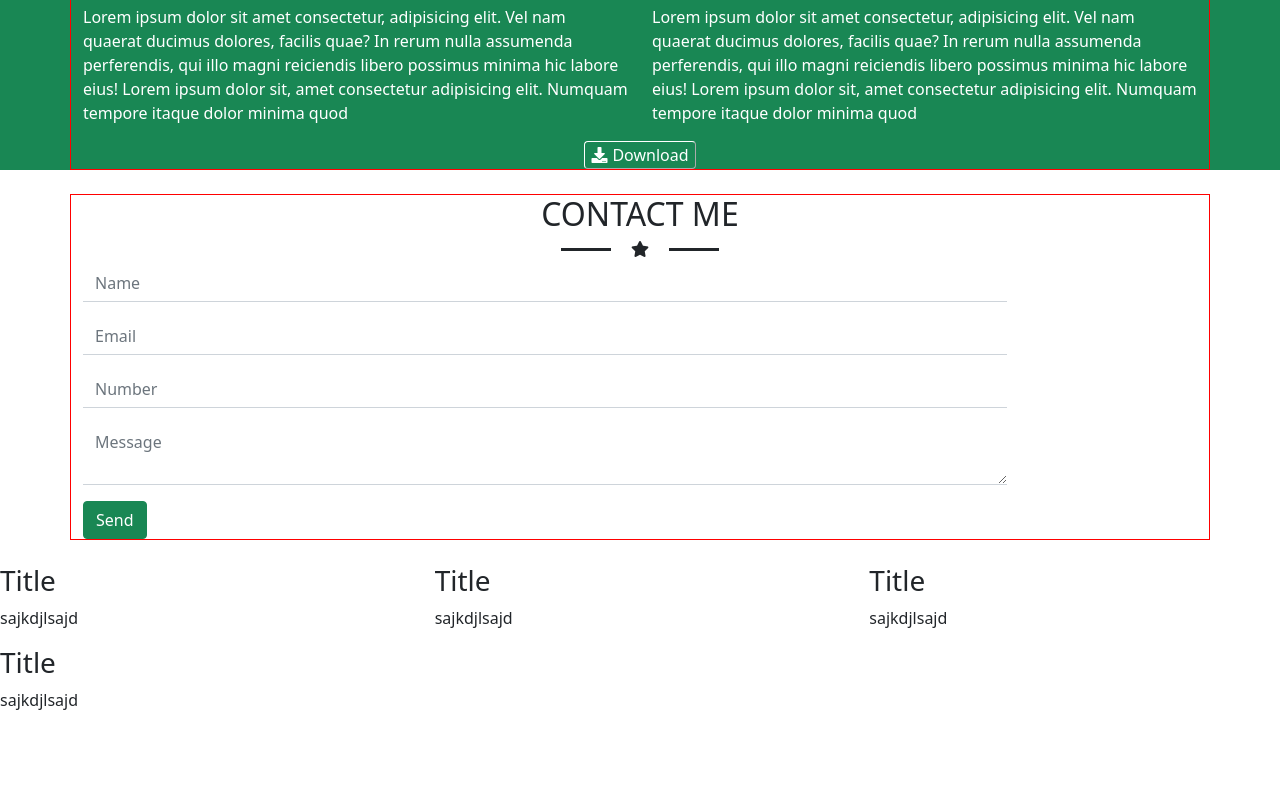
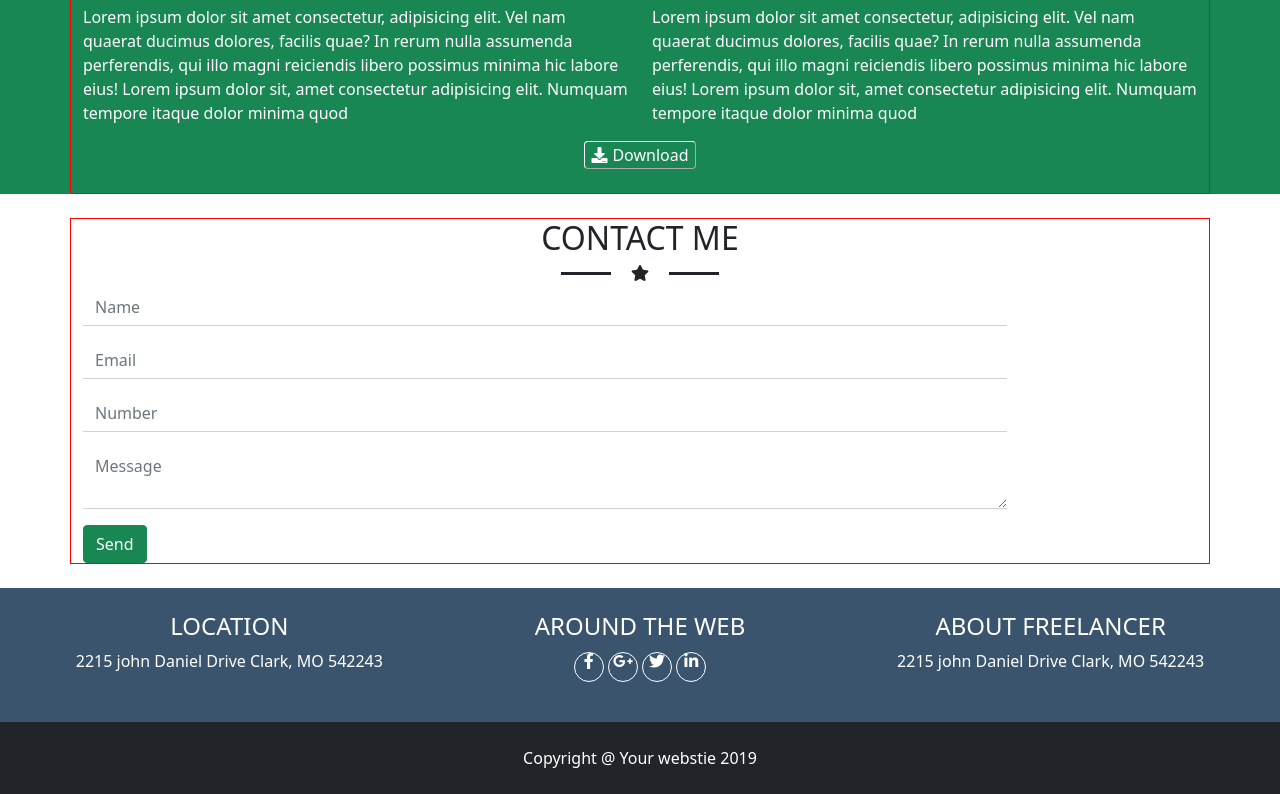
Before and after one commit to MatteoFilippini/html-css-bootstrap-freelancer, a plain HTML site: page index.html in a window 1280 px wide. Shown: the part 1234-2028 px from the top of the page. Before the commit the page ends 1962 px from the top, so only its background shows below. Drawn offline with nearby package versions, Linux system fonts and the light colour scheme.

Commit message:
added footer

```diff
--- a/css/style.css
+++ b/css/style.css
@@ -37,7 +37,13 @@
     margin-right: 5px;
 }
 /* footer */
-
+.radius{
+    border: 1px solid white;
+    width: 30px;
+    height: 30px;
+    border-radius: 50%;
+    text-align: center;
+}
 
 
 
--- a/index.html
+++ b/index.html
@@ -130,7 +130,7 @@
             </div>
             <div class="row text-center">
                 <div class="col">
-                    <button class="bg-success border-1 border-white rounded text-white">
+                    <button class="bg-success border-1 border-white rounded text-white mb-4">
                         <i class="fas fa-download"></i>Download
                     </button>
                 </div>
@@ -173,22 +173,30 @@
     </section>
 
     <footer>
-        <div class="row">
-            <div class="col-sm-12 col-md-4">
-                <h3>Title</h3>
-                <p>sajkdjlsajd</p>
+        <div class="container-fluid bg-blue">
+            <div class="row text-white text-center p-4">
+                <div class="col-sm-12 col-md-4 text-white text-center">
+                    <h4>LOCATION</h4>
+                    <p>2215 john Daniel Drive Clark, MO 542243</p>
+                </div>
+                <div class="col-sm-12 col-md-4 text-center text-center">
+                    <h4>AROUND THE WEB</h4>
+                    <p>
+                        <i class="fab fa-facebook-f radius"></i>
+                        <i class="fab fa-google-plus-g radius"></i>
+                        <i class="fab fa-twitter radius"></i>
+                        <i class="fab fa-linkedin-in radius"></i>
+                    </p>
+                </div>
+                <div class="col-sm-12 col-md-4 text-center text-center">
+                    <h4>ABOUT FREELANCER</h4>
+                    <p>2215 john Daniel Drive Clark, MO 542243</p>
+                </div>
             </div>
-            <div class="col-sm-12 col-md-4">
-                <h3>Title</h3>
-                <p>sajkdjlsajd</p>
-            </div>
-            <div class="col-sm-12 col-md-4">
-                <h3>Title</h3>
-                <p>sajkdjlsajd</p>
-            </div>
-            <div class="col-sm-12">
-                <h3>Title</h3>
-                <p>sajkdjlsajd</p>
+            <div class="row text-center p-4 text-white bg-dark">
+                <div class="col">
+                    <span>Copyright @ Your webstie 2019</span>
+                </div>
             </div>
         </div>
     </footer>
```
